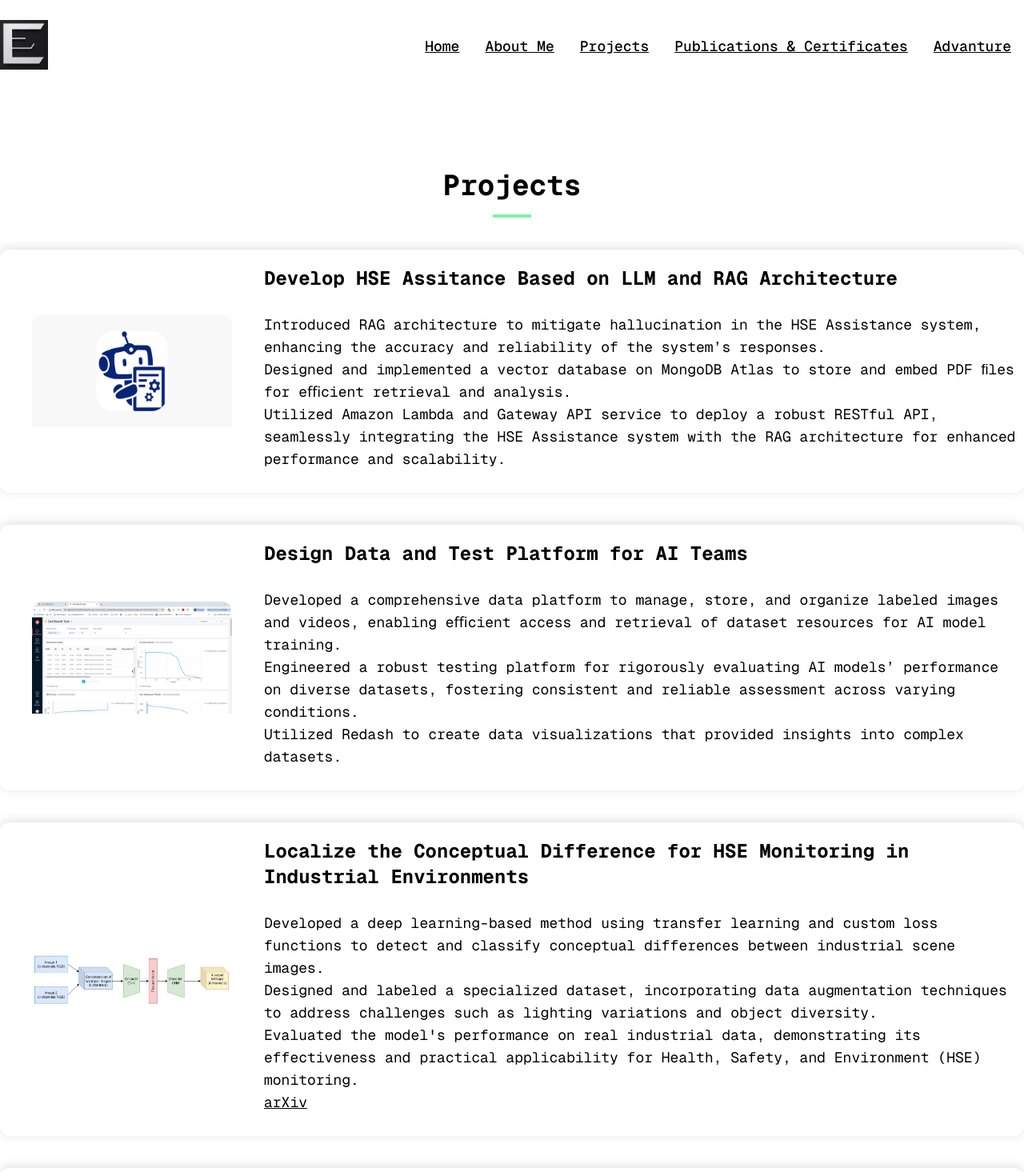
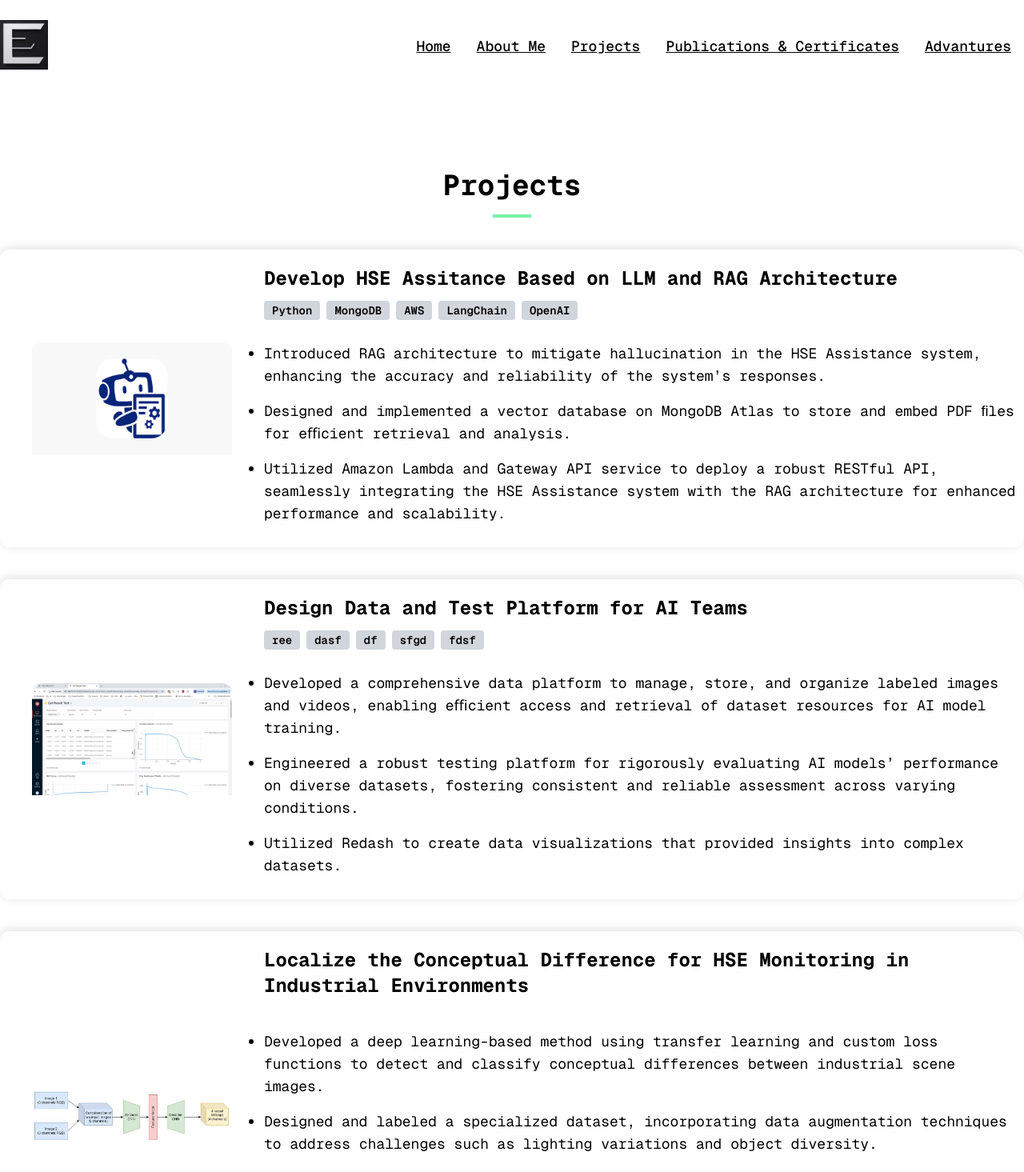
Before and after one commit to ehsanrahnama/website, a Next.js app: page /projects in a window 1280 px wide. Shown: the top 1465 px of the page at 80% size. Built offline with nearby package versions, Linux system fonts and the light colour scheme.

Commit message:
change style

```diff
--- a/src/components/projects/ProjectSingle.jsx
+++ b/src/components/projects/ProjectSingle.jsx
@@ -17,9 +17,17 @@ const ProjectSingle = (props) => {
       </div>
       <div className="text-center flex-1 ">
         <div className="w-full mt-5 text-left">
-          <p className="font-bold text-xl md:text-2xl text-ternary-dark dark:text-ternary-light">
+          <p className="font-bold text-xl md:text-2xl text-ternary-dark dark:text-ternary-light mb-3">
             {props.title}
           </p>
+          {props?.tags?.map((tag, index) => (
+            <span
+              key={index}
+              className="inline-block bg-gray-300 text-black text-sm font-semibold mr-2 px-2.5 py-0.5 rounded"
+            >
+              {tag}
+            </span>
+          ))}
         </div>
         <span
           // dangerouslySetInnerHTML={{ __html: props.description }}
--- a/src/components/shared/AppHeader.jsx
+++ b/src/components/shared/AppHeader.jsx
@@ -116,8 +116,8 @@ function AppHeader() {
             </Link>
           </div>
           <div className="block text-left text-lg text-primary-dark dark:text-ternary-light hover:text-secondary-dark dark:hover:text-secondary-light  sm:mx-4 mb-2 sm:py-2 border-t-2 pt-3 sm:pt-2 sm:border-t-0 border-primary-light dark:border-secondary-dark">
-            <Link href="/advanture" aria-label="Advanture">
-              Advanture
+            <Link href="/advantures" aria-label="Advantures">
+              Advantures
             </Link>
           </div>
         </div>
@@ -152,8 +152,8 @@ function AppHeader() {
 
           <div
             className="block text-left text-lg font-medium text-primary-dark dark:text-ternary-light hover:text-secondary-dark dark:hover:text-secondary-light  sm:mx-4 mb-2 sm:py-2"
-            aria-label="Advanture">
-            <Link href="/advanture">Advanture</Link>
+            aria-label="Advantures">
+            <Link href="/advantures">Advantures</Link>
           </div>
 
         </div>
--- a/src/data/projectsData.jsx
+++ b/src/data/projectsData.jsx
@@ -18,18 +18,19 @@ import housekeeping from "../../public/images/article1_localize.png";
 export const projectsData = [
   {
     title: "Develop HSE Assitance Based on LLM and RAG Architecture",
+    tags:  ["Python", "MongoDB", "AWS", "LangChain", "OpenAI"],
     description: (
       <div>
-        <ul>
+        <ul className="list-disc space-y-4">
           <li>
             Introduced RAG architecture to mitigate hallucination in the HSE
             Assistance system, enhancing the accuracy and reliability of the
             system’s responses.
-          </li>{" "}
+          </li>{"  "}
           <li>
             Designed and implemented a vector database on MongoDB Atlas to store
             and embed PDF ﬁles for eﬃcient retrieval and analysis.
-          </li>{" "}
+          </li>{"  "}
           <li>
             Utilized Amazon Lambda and Gateway API service to deploy a robust
             RESTful API, seamlessly integrating the HSE Assistance system with
@@ -48,9 +49,10 @@ export const projectsData = [
 
   {
     title: "Design Data and Test Platform for AI Teams",
+    tags:  ["ree", "dasf", "df", "sfgd", "fdsf"],
     description: (
       <>
-        <ul>
+        <ul className="list-disc space-y-4">
           <li>
             Developed a comprehensive data platform to manage, store, and
             organize labeled images and videos, enabling eﬃcient access and
@@ -80,7 +82,7 @@ export const projectsData = [
     title: "Localize the Conceptual Difference for HSE Monitoring in Industrial Environments",
     description: (
       <>
-        <ul>
+        <ul className="list-disc space-y-4">
           <li>
           Developed a deep learning-based method using transfer learning and custom loss functions to detect and classify conceptual differences between industrial scene images.
           </li>{" "}
@@ -91,8 +93,8 @@ export const projectsData = [
           Evaluated the model's performance on real industrial data, demonstrating its effectiveness and practical applicability for Health, Safety, and Environment (HSE) monitoring.
           </li>
         </ul>
-        <p>
-          <a href="https://arxiv.org/abs/2208.04884">
+        <p className="mt-6">
+          <a target="_blank" className="!font-bold  !text-blue-500" href="https://arxiv.org/abs/2208.04884">
             arXiv
           </a>
         </p>
--- /dev/null
+++ b/src/pages/advantures/index.jsx
@@ -0,0 +1,31 @@
+import Link from "next/link";
+import PagesMetaHead from "../../components/PagesMetaHead";
+
+
+function advantures() {
+  return (
+    <div className="container mx-auto">
+      <PagesMetaHead title="Advantures" />
+      <Link href={"/advantures/northren_light"}>
+        <div className="mt-10 sm:mt-15 flex justify-center">
+          <h1 className="text-4xl font-bold mb-6 text-center text-green-700">
+            My Northern Lights Dream
+          </h1>
+          <p className="text-gray-700 text-lg mb-6">
+            Ever since I saw pictures of the Northern Lights on the internet,
+            I've really wanted to see them in real life. I often watch videos and
+            look at photos of them on Instagram. Wow! Every time, I feel so
+            surprised and happy.
+          </p>
+        </div>
+        <p className="text-gray-700 text-lg mb-6">
+          The colours are amazing, and the way the lights move and dance in the
+          night sky looks like magic. It's so beautiful. I told myself that one
+          day, I will travel and see these lights with my own eyes.
+        </p>
+      </Link>
+    </div>
+  );
+}
+
+export default advantures;
--- a/src/pages/advanture.jsx
+++ b/src/pages/advantures/northren_light.jsx
@@ -1,5 +1,5 @@
 import { motion } from 'framer-motion';
-import PagesMetaHead from '../components/PagesMetaHead';
+import PagesMetaHead from '../../components/PagesMetaHead';
 
 function Advanture() {
     return (
```
